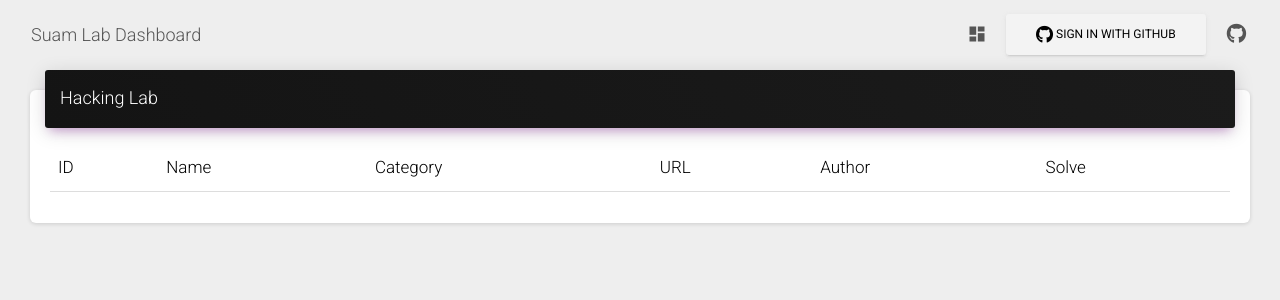
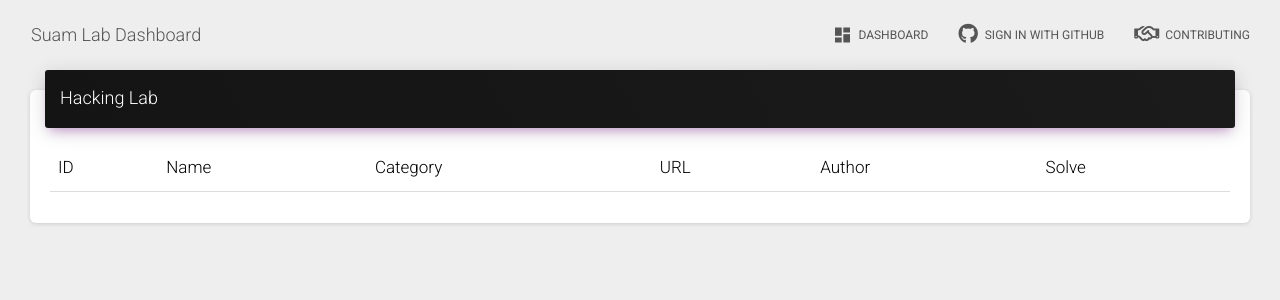
Before and after one commit to suam-team/lab-dashboard, a Flask app: page / in a window 1280 px wide. Shown: the top 300 px of the page. Run offline with Flask 2, Linux system fonts and the light colour scheme; data that the repository does not hold is empty; some libraries are stand-ins or nearby versions.

Commit message:
Fix navbar and add contributing

```diff
--- a/dashboard/templates/includes/navigation.html
+++ b/dashboard/templates/includes/navigation.html
@@ -5,57 +5,42 @@
             <a class="navbar-brand" href="/">Suam Lab Dashboard</a>
           </div>
 
-          <div class="collapse navbar-collapse justify-content-end">
-            <ul class="navbar-nav">
+          <div class="justify-content-end" id="navbarMenu">
+            <ul class="navbar-nav" style="flex-direction: row;">
               <li class="nav-item">
                 <a class="nav-link" href="/">
-                  <i class="material-icons">dashboard</i>
-                  <p class="d-lg-none d-md-block">
-                    Dashboard
-                  </p>
+                  <i class="material-icons">dashboard</i> Dashboard
                 </a>
               </li>
 
               {% if current_user %}
               <li class="nav-item">
                 <a class="nav-link" href="/profile">
-                  <i class="material-icons">person</i>
-                  <p class="d-lg-none d-md-block">
-                    Account
-                  </p>
+                  <i class="material-icons">person</i> Profile
                 </a>
               </li>
                 {% if current_user["is_admin"] %}
                 <li class="nav-item">
                   <a class="nav-link" href="/sync">
-                    <i class="material-icons">sync</i>
-                    <p class="d-lg-none d-md-block">
-                      Sync
-                    </p>
+                    <i class="material-icons">sync</i> Sync
                   </a>
                 </li>
                 {% endif %}
               <li class="nav-item">
                 <a class="nav-link" href="/logout">
-                  <i class="material-icons">logout</i>
-                  <p class="d-lg-none d-md-block">
-                    Log out
-                  </p>
+                  <i class="material-icons">logout</i> Log out
                 </a>
               </li>
               {% else %}
-              <li class="nav-item"></li>
-                <a id="github-button" href="{{ url_for('github.login') }}" class="btn btn-block btn-social btn-github">
-                  <i class="fa fa-github"></i> Sign in with Github
+              <li class="nav-item">
+                <a class="nav-link" href="{{ url_for('github.login') }}">
+                  <i class="fa fa-github"></i> Sign In with Github
                 </a>
               </li>
               {% endif %}
               <li class="nav-item">
-                <a class="nav-link" href="https://github.com/suam-team/lab-dashboard">
-                  <i class="fa fa-github"></i>
-                  <p class="d-lg-none d-md-block">
-                    Github
-                  </p>
+                <a class="nav-link" href="https://github.com/suam-team/lab-dashboard/blob/main/CONTRIBUTING.md">
+                  <i class="fa fa-handshake-o"></i> Contributing
                 </a>
               </li>
             </ul>
```
Also changed, not shown: CONTRIBUTING.md (added, +50 -0 lines), README.md.
